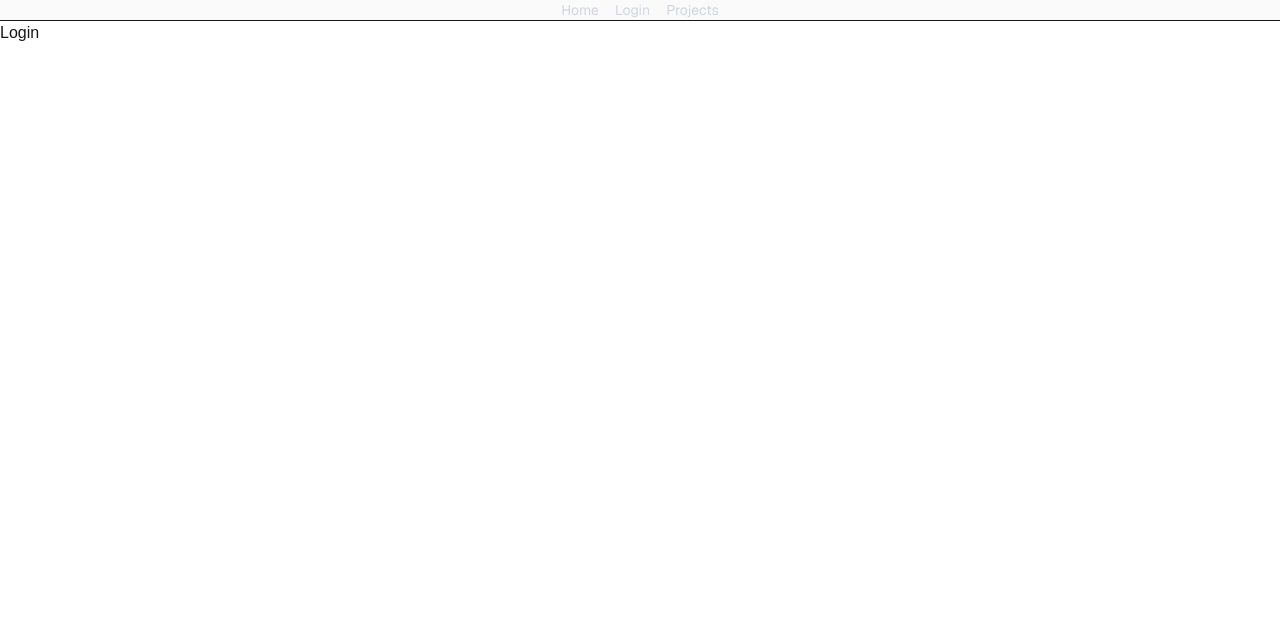
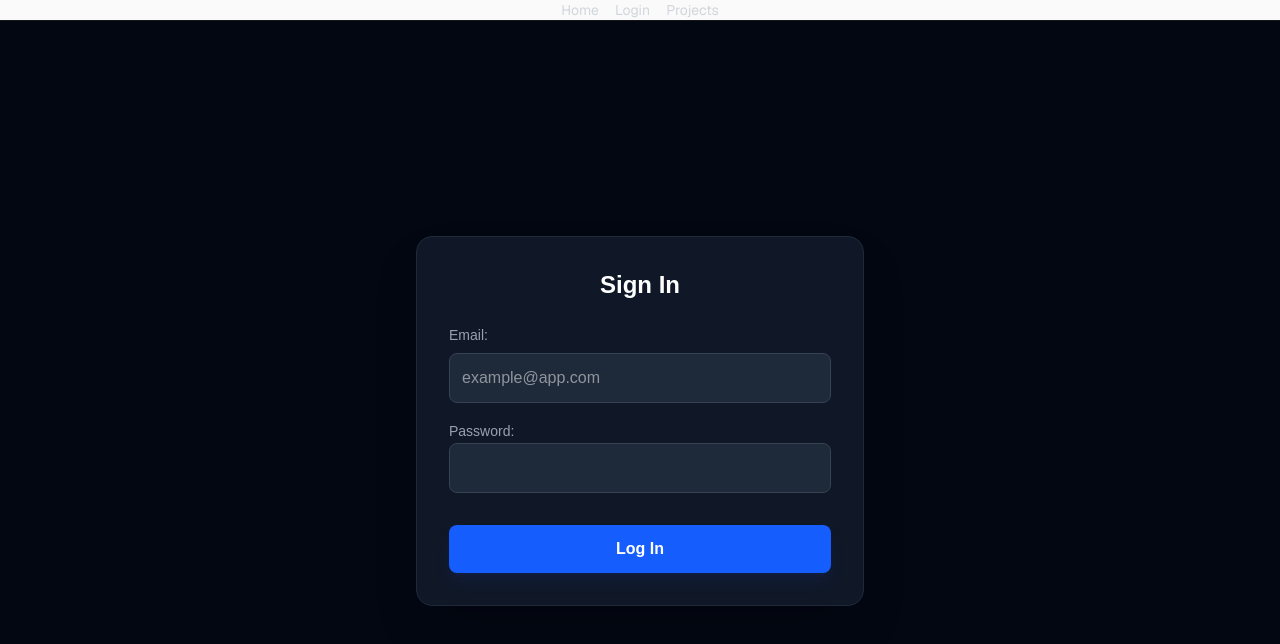
Before and after one commit to greenchiu/atlas, a Next.js app: page /login in a window 1280 px wide. Shown: the top 644 px of the page. Built offline with nearby package versions, Linux system fonts and the light colour scheme.

Commit message:
feat(auth): implement login form with validation and states

```diff
--- a/src/app/components/TopBar.tsx
+++ b/src/app/components/TopBar.tsx
@@ -2,10 +2,16 @@ import Link from 'next/link';
 
 export default function TarBar() {
   return (
-    <nav className="flex w-full border-b items-center justify-center space-x-4 bg-zinc-50 font-sans dark:bg-black">
-      <Link href="/" className="text-sm text-gray-300 hover:text-white">Home</Link>
-      <Link href="/login" className="text-sm text-gray-300 hover:text-white">Login</Link>
-      <Link href="/projects" className="text-sm text-gray-300 hover:text-white">Projects</Link>
+    <nav className="flex w-full items-center justify-center space-x-4 border-b bg-zinc-50 font-sans dark:bg-black">
+      <Link href="/" className="text-sm text-gray-300 hover:text-white">
+        Home
+      </Link>
+      <Link href="/login" className="text-sm text-gray-300 hover:text-white">
+        Login
+      </Link>
+      <Link href="/projects" className="text-sm text-gray-300 hover:text-white">
+        Projects
+      </Link>
     </nav>
   );
 }
--- a/src/app/login/page.tsx
+++ b/src/app/login/page.tsx
@@ -1,3 +1,114 @@
-export default function Projects() {
-  return <h1>Login</h1>;
+'use client';
+import { useState } from 'react';
+
+export default function Login() {
+  const [formData, setFormData] = useState({
+    email: '',
+    password: '',
+  });
+
+  const [errors, setErrors] = useState({
+    email: '',
+    password: '',
+  });
+
+  const validate = () => {
+    let newErrors = { email: '', password: '' };
+    let isValid = true;
+
+    const emailRegex = /^[^\s@]+@[^\s@]+\.[^\s@]+$/;
+    if (!emailRegex.test(formData.email)) {
+      newErrors.email = 'Incorrect email format';
+      isValid = false;
+    }
+
+    const passwordRegex = /^(?=.*[a-z])(?=.*[A-Z])(?=.*[!@#$%^&*(),.?":{}|<>]).{8,}$/;
+    if (!passwordRegex.test(formData.password)) {
+      newErrors.password =
+        'Password must be at least 8 characters long and include uppercase, lowercase letters, and a special character';
+      isValid = false;
+    }
+
+    setErrors(newErrors);
+    return isValid;
+  };
+
+  const handleChange = (e) => {
+    const { name, value } = e.target;
+    setFormData({
+      ...formData,
+      [name]: value,
+    });
+
+    if (errors[name as keyof typeof errors]) {
+      setErrors((prev) => ({ ...prev, [name]: '' }));
+    }
+  };
+
+  const handleSubmit = (e) => {
+    e.preventDefault();
+    console.log('Form Submitted:', formData);
+    if (!validate()) {
+      return;
+    }
+    // Add your authentication logic here
+    // e.g., send data to an API:
+    // fetch('/api/login', {
+    //   method: 'POST',
+    //   headers: { 'Content-Type': 'application/json' },
+    //   body: JSON.stringify(formData),
+    // });
+  };
+
+  return (
+    <div className="flex min-h-screen items-center justify-center bg-gray-950 p-4">
+      <form
+        onSubmit={handleSubmit}
+        className="w-full max-w-md rounded-2xl border border-gray-800 bg-gray-900 p-8 shadow-2xl"
+      >
+        <h2 className="mb-6 text-center text-2xl font-bold text-white">Sign In</h2>
+        <div className="space-y-4">
+          <div className="flex flex-col gap-2">
+            <label className="text-sm text-gray-400" htmlFor="email">
+              Email:
+            </label>
+            <input
+              type="text"
+              id="email"
+              name="email"
+              placeholder="example@app.com"
+              className={`w-full border bg-gray-800 ${errors.email ? 'border-red-500' : 'border-gray-700'} rounded-lg p-3 text-white focus:ring-1 focus:ring-blue-500 focus:outline-none`}
+              value={formData.email}
+              onChange={handleChange}
+              required
+            />
+            {errors.email && <span className="mt-1 text-xs text-red-500">{errors.email}</span>}
+          </div>
+          <div>
+            <label className="text-sm text-gray-400" htmlFor="password">
+              Password:
+            </label>
+            <input
+              type="password"
+              id="password"
+              name="password"
+              className={`w-full border bg-gray-800 ${errors.password ? 'border-red-500' : 'border-gray-700'} rounded-lg p-3 text-white focus:ring-1 focus:ring-blue-500 focus:outline-none`}
+              value={formData.password}
+              onChange={handleChange}
+              required
+            />
+            {errors.password && (
+              <span className="mt-1 text-xs text-red-500">{errors.password}</span>
+            )}
+          </div>
+          <button
+            className="mt-4 w-full rounded-lg bg-blue-600 py-3 font-semibold text-white shadow-lg shadow-blue-900/20 transition-all hover:bg-blue-500 active:scale-[0.98]"
+            type="submit"
+          >
+            Log In
+          </button>
+        </div>
+      </form>
+    </div>
+  );
 }
```
